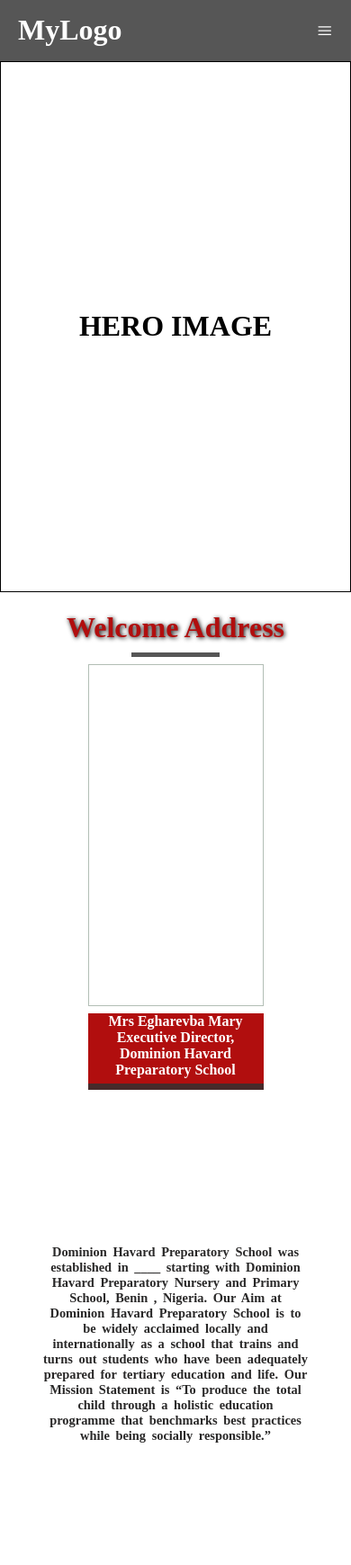
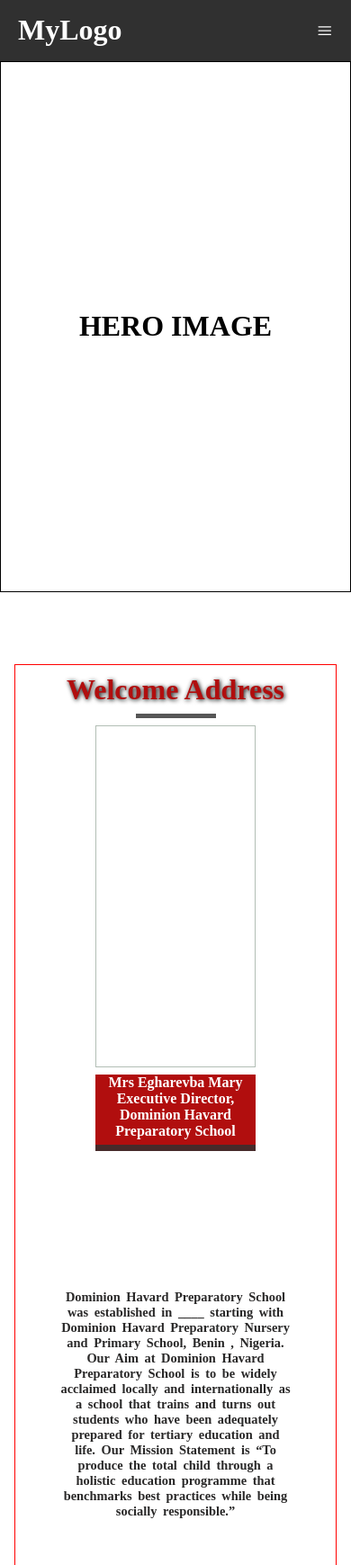
Before and after one commit to JeremiahID/Dominion-Havard-School, a plain HTML site: page index.html in a window 390 px wide. Shown: the top 1739 px of the page at 90% size. Drawn offline with Linux system fonts and the light colour scheme.

Commit message:
mobile state layout completed

```diff
--- a/style.css
+++ b/style.css
@@ -17,15 +17,16 @@
 
 
  header{
-     position:absolute;
+     position:sticky;
+     top: 0;
+     z-index: 1;
      width: 100%;
      min-height: 8vh;
-     background-color: #303030d0;
+     background-color: #303030;
      padding: 0 120px;
      display: flex;
      justify-content: space-between;
      align-items: center;
-     margin-bottom: 20px;
  }
 
  .logo{
@@ -133,8 +134,7 @@
 
 .herosection{
     height:70vh;
-    position: relative;
-    top: 8vh;
+    /* position: relative; */
     margin-bottom: 5rem;
     background-color: #FFFFFF;
     border: 1px solid black;
@@ -147,9 +147,9 @@
 
 
 #welcome{
-    position: relative;
+    /* position: relative; */
     height: 70vh;
-    /* border: 1px solid red; */
+    border: 1px solid red;
     background-color: #FFFFFF;
     display: grid;
     grid-template-columns: 1fr 1fr;
@@ -355,7 +355,8 @@
 
 footer{
     min-height: 80vh;
-    background-color: #303030d0;
+    background-color:  #303030;
+    /* background-color: #303030d0; */
     display: flex;
     justify-content: center;
     align-items: center;
@@ -475,6 +476,7 @@
 
     header{
         padding: 5px 20px ;
+        position: static;
     }
 
     header nav{
@@ -557,6 +559,7 @@
     height: 130vh;
     grid-template-columns: 1fr;
     grid-template-rows: 1fr 1fr;
+    margin: 1rem;
 
     }
 
@@ -566,10 +569,12 @@
         flex-direction: column;
         justify-content: space-evenly;
         align-items: center;
+
     }
 
     #gallery{
         height: 170vh;
+        margin: 1rem;
     }
 
     .galleryPhotos{
```
Also changed, not shown: index.html (+1 -0 lines).
